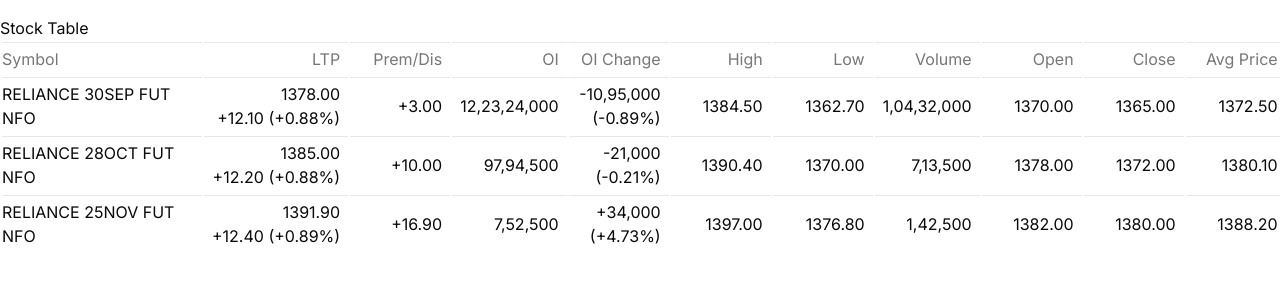
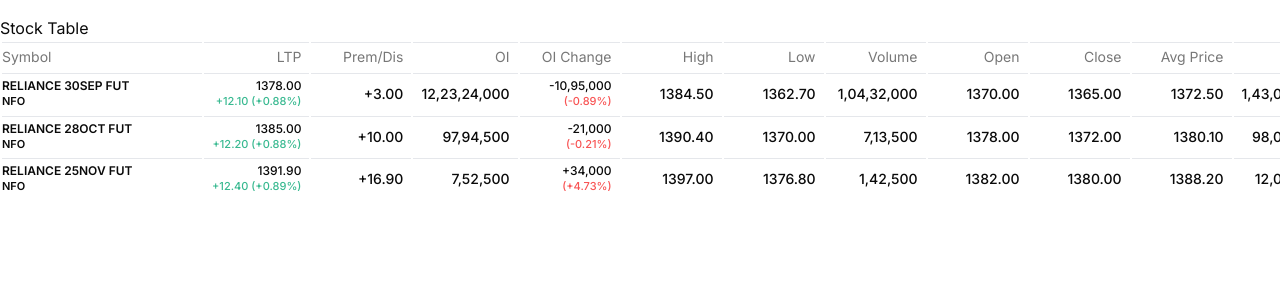
Before and after one commit to sathishkannan162/scroll-mobile-layout, a Next.js app: page /table in a window 1280 px wide. Shown: the top 300 px of the page. Built offline with nearby package versions, Linux system fonts and the light colour scheme.

Commit message:
Fix font styles

```diff
--- a/app/components/StockTable.tsx
+++ b/app/components/StockTable.tsx
@@ -111,25 +111,22 @@
   const displayFormat = [
     (stock: StockData) => (
       <>
-        {stock.symbolMain}
-        <br />
-        {stock.symbolSub}
+        <div className="text-xs">{stock.symbolMain}</div>
+        <div className="text-[11px]">{stock.symbolSub}</div>
       </>
     ),
     (stock: StockData) => (
       <>
-        {stock.ltpValue}
-        <br />
-        <span className="whitespace-nowrap">{stock.ltpChange}</span>
+        <div className="text-xs">{stock.ltpValue}</div>
+        <div className="text-[11px] text-tr-green">{stock.ltpChange}</div>
       </>
     ),
     (stock: StockData) => stock.premDis,
     (stock: StockData) => stock.oi,
     (stock: StockData) => (
       <>
-        {stock.oiChangeValue}
-        <br />
-        {stock.oiChangePercent}
+        <div className="text-xs">{stock.oiChangeValue}</div>
+        <div className="text-[11px] text-tr-red">{stock.oiChangePercent}</div>
       </>
     ),
     (stock: StockData) => stock.high,
@@ -145,7 +142,7 @@
     (stock: StockData) => stock.vwap,
   ];
 
-  const firstCellClassNames = "text-left min-w-[200px] pl-0";
+  const firstCellClassNames = cn("text-left min-w-[200px] pl-0 font-semibold");
 
   return (
     <table className="table-auto border-separate">
@@ -155,7 +152,7 @@
             <th
               key={index}
               className={cn(
-                "min-w-[100px] font-normal text-right px-2 py-1 whitespace-nowrap border-t border-gray-200 text-tr-gray-800",
+                "min-w-[100px] font-normal text-right px-2 py-1 whitespace-nowrap border-t border-gray-200 text-tr-gray-800 text-sm",
                 index === 0 && "text-left min-w-[200px] pl-0"
               )}
             >
@@ -171,7 +168,7 @@
               <td
                 key={idx}
                 className={cn(
-                  "min-w-[100px] font-normal text-right px-2 py-1 whitespace-nowrap border-t border-gray-200",
+                  "min-w-[100px]  text-right px-2 py-1 whitespace-nowrap border-t border-gray-200 text-sm font-medium",
                   idx === 0 && firstCellClassNames
                 )}
               >
```
